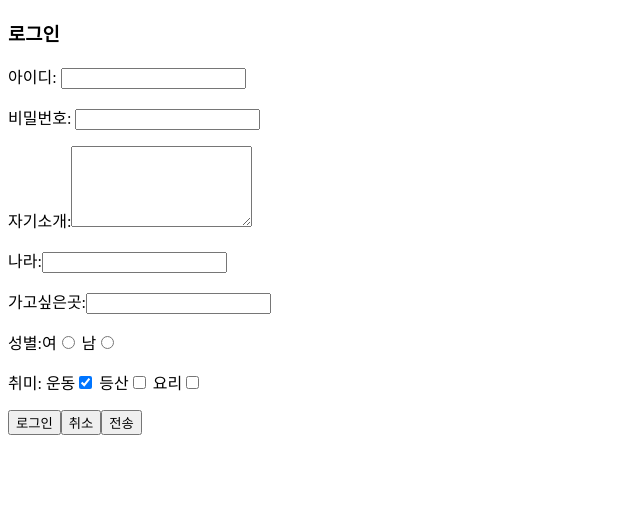
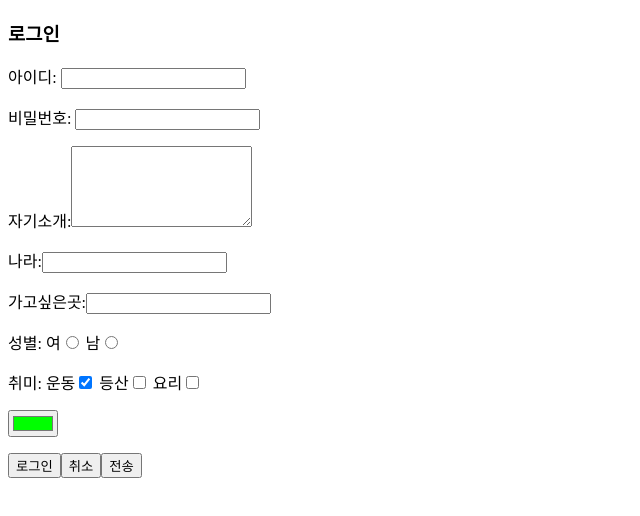
Before and after one commit to dooa369/tlatlavnfdl, a plain HTML site: page 4월14일2교시.html in a window 1280 px wide. Shown: the whole page, without its empty margins (0-640 px from the left). Drawn offline with Linux system fonts and the light colour scheme.

Commit message:
4월14일2교시

```diff
--- a/4월14일2교시.html
+++ b/4월14일2교시.html
@@ -27,14 +27,14 @@
             <option value=" 서울공원"></option>
         </datalist></p>
 
-        <p>성별:여<input type="radio" name="sung" value="girl">
-                남<input type="radio" name="sune" value="man"></p>
+        <p>성별: 여<input type="radio" name="sung" value="girl">
+            남<input type="radio" name="sung" value="man"></p>
 
             <p>취미: 운동<input type="checkbox" name="hob" value="운동" checked>
             등산<input type="checkbox" name="hob" value="등산">
-            요리<input type="checkbox" name="hob" value="요리></p>
+            요리<input type="checkbox" name="hob" value="요리">
 
-            <input type="color" value="#00FF00">
+            <p><input type="color" value="#00FF00"></p>
 
         <p><input type="submit" value="로그인"><input type="reset" value="취소"><button type="submit">전송</button></p>
     </form>
```
Also changed, not shown: index.html (+0 -1 lines).
